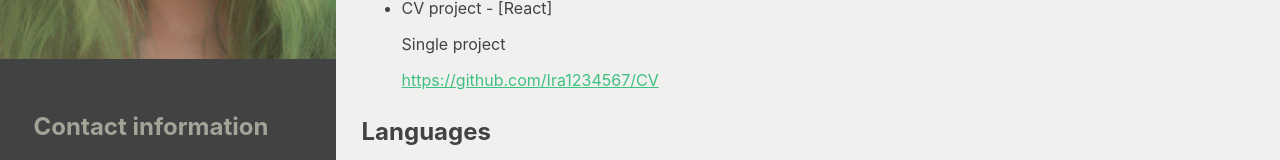
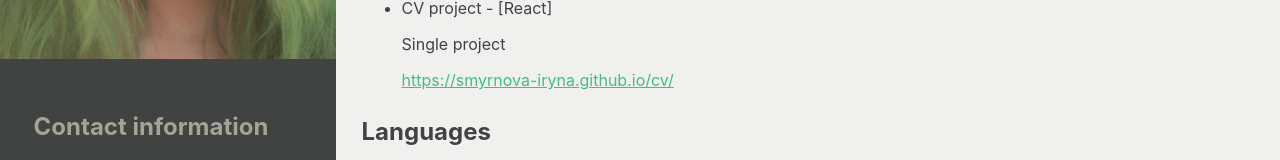
Before and after one commit to Ira1234567/CV, a React (Create React App) app in the folder cv-app/: page / in a window 1280 px wide. Shown: the part 492-652 px from the top of the page. Built offline with nearby package versions, Linux system fonts and the light colour scheme.

Commit message:
Final change

```diff
--- a/cv-app/src/App.js
+++ b/cv-app/src/App.js
@@ -59,7 +59,7 @@ const enCVInfo = {
     title: 'Projects',
     projectsList: [{description: 'Pet store website', type: 'Team project', technologies: 'HTML, CSS, JS',
     url: 'https://github.com/koldovsky/714-team-06'},
-    {description: 'CV project', type: 'Single project', technologies: 'React', url: 'https://github.com/Ira1234567/CV'}]
+    {description: 'CV project', type: 'Single project', technologies: 'React', url: 'https://smyrnova-iryna.github.io/cv/'}]
   },
   certificates: {
     buttonShowText: 'View certificates',
--- a/cv-app/src/components/Projects.js
+++ b/cv-app/src/components/Projects.js
@@ -13,7 +13,7 @@ const Projects = (props) => {
                 <li>
                     <p>{props.projectsList[1].description} - [{props.projectsList[1].technologies}]</p>
                     <p>{props.projectsList[1].type}</p>
-                    <p><a className='mainPageLink' href='https://github.com/Ira1234567/CV'>{props.projectsList[1].url}</a></p>
+                    <p><a className='mainPageLink' href='https://smyrnova-iryna.github.io/cv/'>{props.projectsList[1].url}</a></p>
                 </li>
             </ul>
         </div>
```
